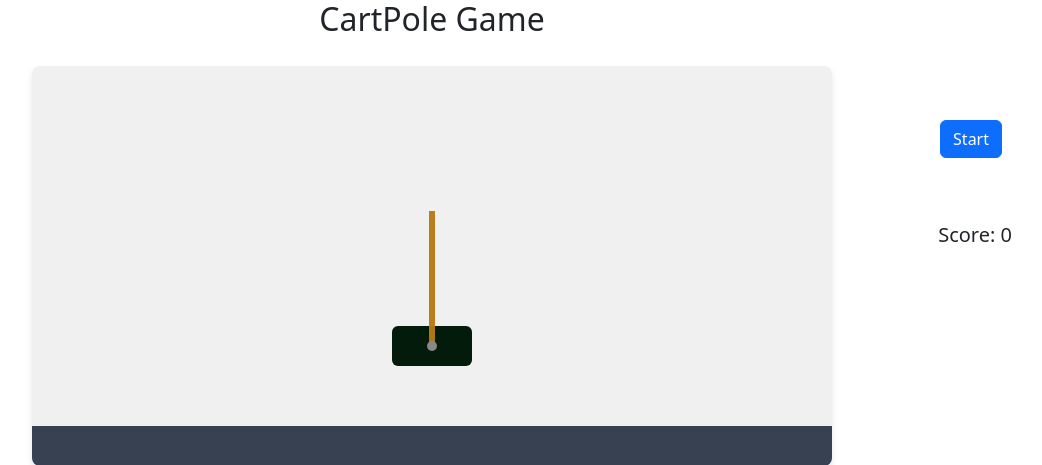
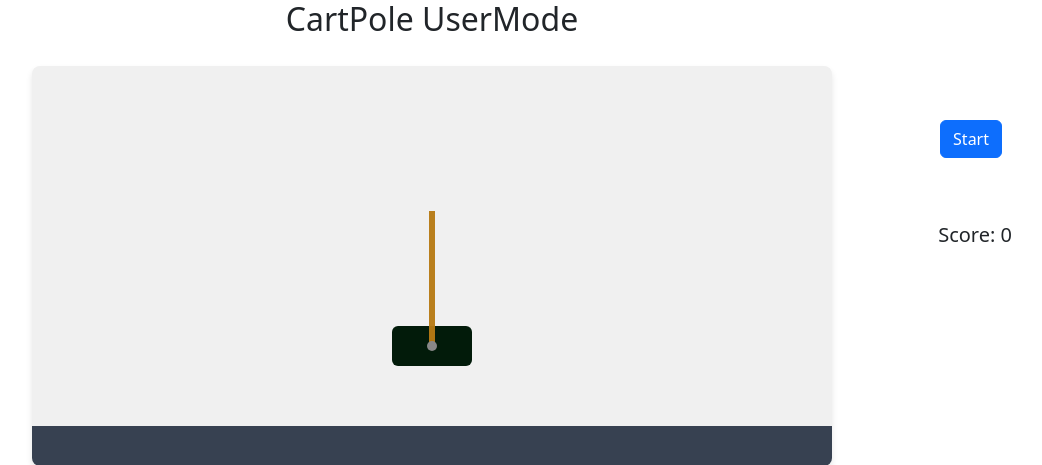
Before and after one commit to einstein2306/Cartpole-game, a Flask app: page /UserMode in a window 1280 px wide. Shown: the top 465 px of the page, without its empty margins (208-1250 px from the left). Run offline with Flask 3, Linux system fonts and the light colour scheme.

Commit message:
minor change

```diff
--- a/CartPole-Balancer/templates/usermode.html
+++ b/CartPole-Balancer/templates/usermode.html
@@ -9,7 +9,7 @@
     <title>UserMode</title>
 </head>
 <body>
-    <h2>CartPole Game</h2>
+    <h2>CartPole UserMode</h2>
     <button class="btn btn-primary" id="startBtn" onclick="startGame()">Start</button>
     <button class="btn btn-danger" id="stopBtn" onclick="stopGame()" style="display: none;">Stop</button>
     <div class="score">Score: <span id="score">0</span></div>
```
